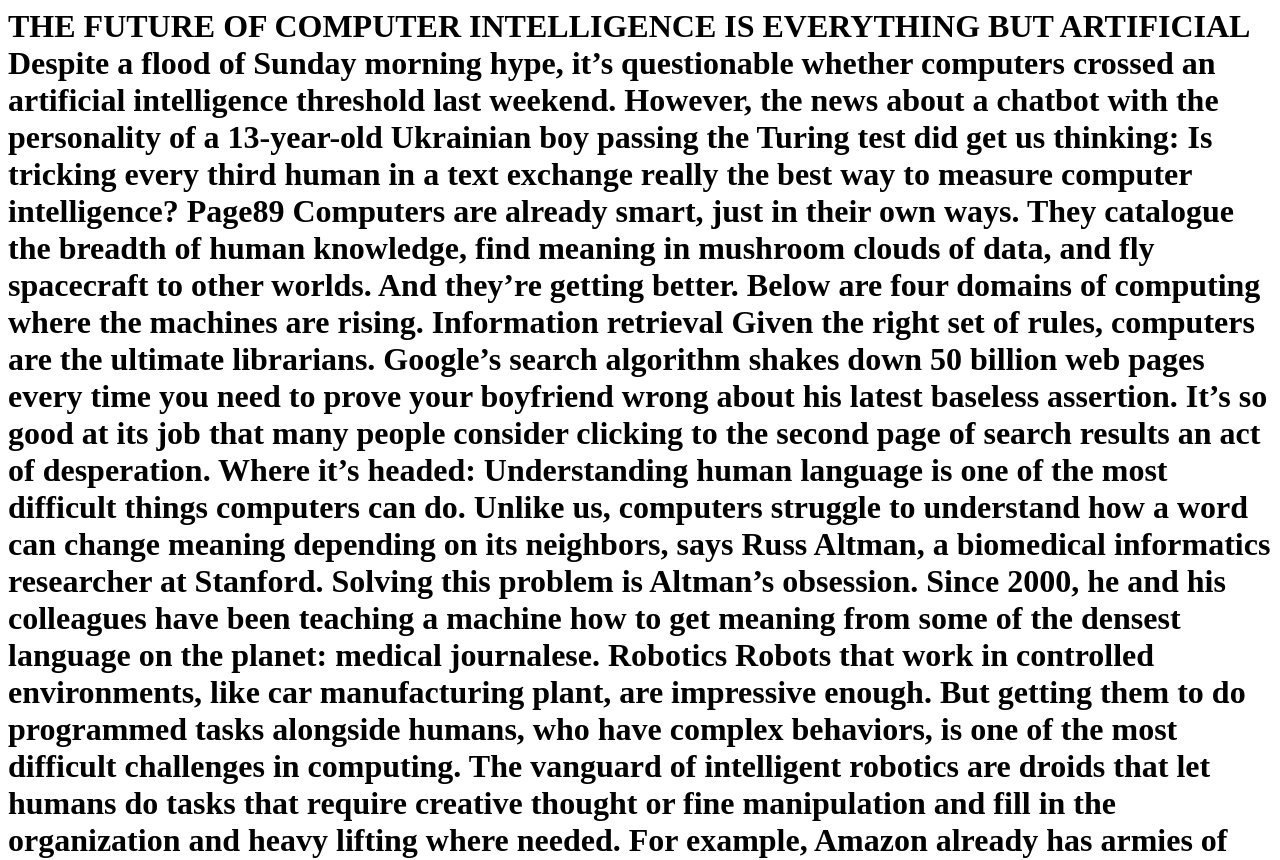
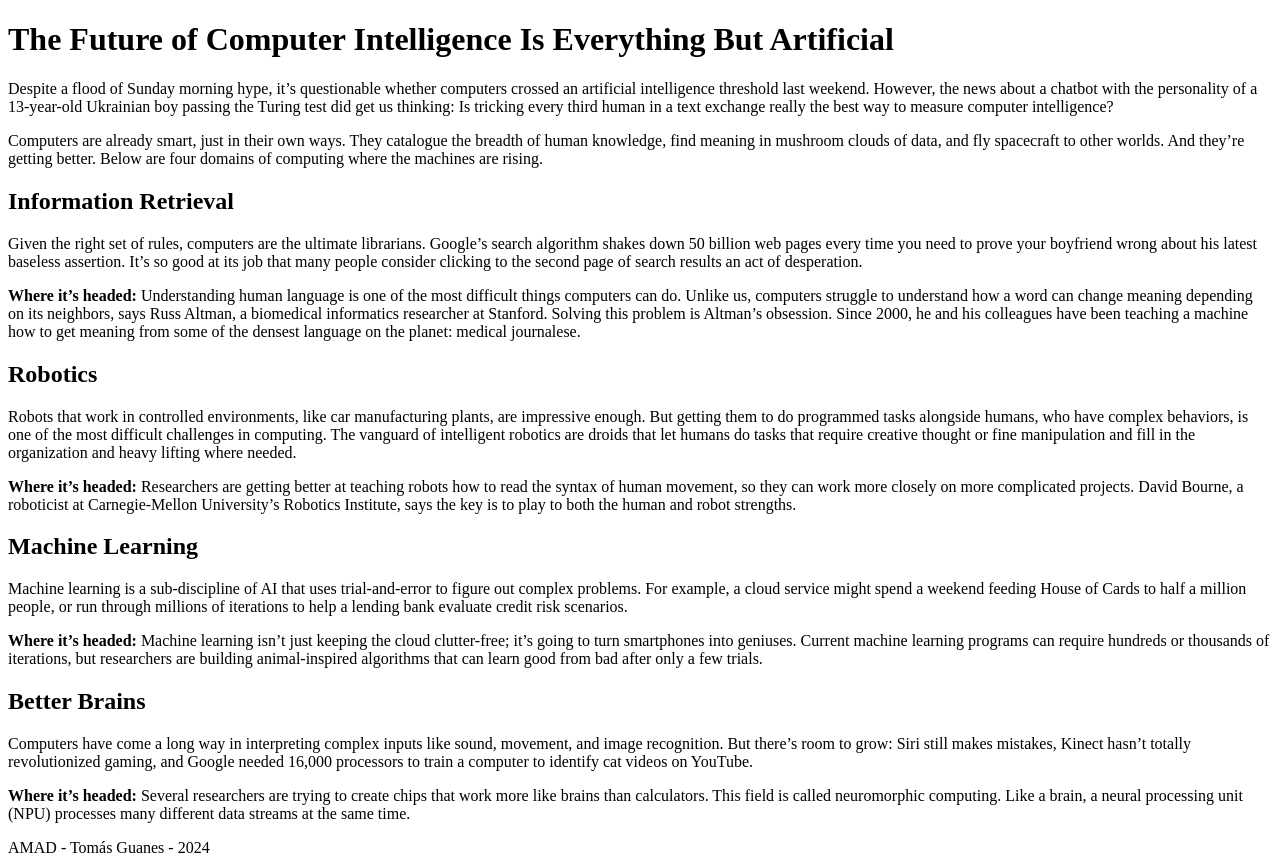
Before and after one commit to tomiguanes/textoLineal, a plain HTML site: page index.html in a window 1280 px wide. Shown: the top 860 px of the page. Drawn offline with Linux system fonts and the light colour scheme.

Commit message:
Update index.html

```diff
--- a/index.html
+++ b/index.html
@@ -1,21 +1,49 @@
-<h1>THE FUTURE OF COMPUTER INTELLIGENCE IS EVERYTHING BUT ARTIFICIAL
-Despite a flood of Sunday morning hype, it’s questionable whether computers crossed an artificial intelligence threshold last weekend. However, the news about a chatbot with the personality of a 13-year-old Ukrainian boy passing the Turing test did get us thinking: Is tricking every third human in a text exchange really the best way to measure computer intelligence? Page89 Computers are already smart, just in their own ways. They catalogue the breadth of human knowledge, find meaning in mushroom clouds of data, and fly spacecraft to other worlds. And they’re getting better. Below are four domains of computing where the machines are rising.
-Information retrieval
-Given the right set of rules, computers are the ultimate librarians. Google’s search algorithm shakes down 50 billion web pages every time you need to prove your boyfriend wrong about his latest baseless assertion. It’s so good at its job that many people consider clicking to the second page of search results an act of desperation. Where it’s headed: Understanding human language is one of the most difficult things computers can do. Unlike us, computers struggle to understand how a word can change meaning depending on its neighbors, says Russ Altman, a biomedical informatics researcher at Stanford. Solving this problem is Altman’s obsession. Since 2000, he and his colleagues have been teaching a machine how to get meaning from some of the densest language on the planet: medical journalese.
- Robotics
-Robots that work in controlled environments, like car manufacturing plant, are impressive enough. But getting them to do programmed tasks alongside humans, who have complex behaviors, is one of the most difficult challenges in computing. The vanguard of intelligent robotics are droids that let humans do tasks that require creative thought or fine manipulation and fill in the organization and heavy lifting where needed. For example, Amazon already has armies of organizational droids that shuttle items for packing from a Manhattan-like grid of shelving towers to human packers.
-Where it’s headed:
-Researchers are getting better at teaching robots how to read the syntax of human movement, so they can work more closely on more complicated projects. David Bourne, a roboticist at Carnegie-Mellon University’s Robotics Institute, says the key is to play to both the human and robot strengths. “A person is actually more dexterous, but a robot can move to an exact position really well.” Bourne made a robotic arm that assists automobile welders. In a trial, the human-robot team assembled a Hummer frame. The robot had a video projector that showed the human exactly where to put different parts and then made perfect, 5-second welds. For more difficult welds, it deferred to its partner. “Together they were able to do the project 10 times faster than a team of three human professionals,” says Bourne.
+<!DOCTYPE html>
+<html lang="es">
+<head>
+    <meta charset="UTF-8">
+    <meta name="viewport" content="width=device-width, initial-scale=1.0">
+    <title>The Future of Computer Intelligence</title>
+    <link rel="stylesheet" href="style.css">
+</head>
+<body>
+    <header>
+        <h1>The Future of Computer Intelligence Is Everything But Artificial</h1>
+    </header>
 
+    <main>
+        <section id="intro">
+            <p>Despite a flood of Sunday morning hype, it’s questionable whether computers crossed an artificial intelligence threshold last weekend. However, the news about a chatbot with the personality of a 13-year-old Ukrainian boy passing the Turing test did get us thinking: Is tricking every third human in a text exchange really the best way to measure computer intelligence?</p>
+            <p>Computers are already smart, just in their own ways. They catalogue the breadth of human knowledge, find meaning in mushroom clouds of data, and fly spacecraft to other worlds. And they’re getting better. Below are four domains of computing where the machines are rising.</p>
+        </section>
 
-Machine Learning
- Machine learning is a sub-discipline of AI that uses trial-and-error to figure out complex problems. For example, a cloud service might spend a weekend feeding House of Cards to half a million people, or run through millions of iterations to help a lending bank evaluate credit risk scenarios. Getting data to flow to the right places requires constant adaptation to respond to the network’s shifting bandwidth bottlenecks. Cloud providers like Amazon use algorithms to learn from the varying demands, so the bitrate stays high.
-Where it’s headed:
-Machine learning isn’t just keeping the cloud clutter-free; it’s going to turn smart phones into geniuses. Current machine learning programs can require hundreds or thousands of iterations, but researchers are building animal-inspired algorithms that can learn good from bad after only a few trials.
+        <section id="info-retrieval">
+            <h2>Information Retrieval</h2>
+            <p>Given the right set of rules, computers are the ultimate librarians. Google’s search algorithm shakes down 50 billion web pages every time you need to prove your boyfriend wrong about his latest baseless assertion. It’s so good at its job that many people consider clicking to the second page of search results an act of desperation.</p>
+            <p><strong>Where it’s headed:</strong> Understanding human language is one of the most difficult things computers can do. Unlike us, computers struggle to understand how a word can change meaning depending on its neighbors, says Russ Altman, a biomedical informatics researcher at Stanford. Solving this problem is Altman’s obsession. Since 2000, he and his colleagues have been teaching a machine how to get meaning from some of the densest language on the planet: medical journalese.</p>
+        </section>
 
-Better brains
-Computers have come a long way in interpreting complex inputs like sound, movement, and image recognition. But there’s room to grow: Siri still makes mistakes, Kinect hasn’t totally revolutionized gaming, and Google needed 16,000 processors to train a computer to identify cat videos on YouTube. This is mostly because things like language and kittens can’t be easily reduced to binary equations. But new processors could process with logic more akin to the way neurons work—passing along many different information streams in parallel.
+        <section id="robotics">
+            <h2>Robotics</h2>
+            <p>Robots that work in controlled environments, like car manufacturing plants, are impressive enough. But getting them to do programmed tasks alongside humans, who have complex behaviors, is one of the most difficult challenges in computing. The vanguard of intelligent robotics are droids that let humans do tasks that require creative thought or fine manipulation and fill in the organization and heavy lifting where needed.</p>
+            <p><strong>Where it’s headed:</strong> Researchers are getting better at teaching robots how to read the syntax of human movement, so they can work more closely on more complicated projects. David Bourne, a roboticist at Carnegie-Mellon University’s Robotics Institute, says the key is to play to both the human and robot strengths.</p>
+        </section>
 
-Where it’s headed:
-Several researchers are trying to create chips that work more like brains than calculators. This field is called neuromorphic computing. Like a brain, a neural processing unit (NPU) processes many different data streams at the same time. The end goal is to have devices that can read complex sensory information (like voices and flailing limbs) at a fraction of the computational cost of traditional chips. This means that Siri’s daughter will be able to answer your questions faster, with less prompting, and without being as much of a drain on your battery. These NPUs will run alongside traditional, binary CPUs, which will still be essential for running things like operating systems and tip calculators.
-</h1>
+        <section id="machine-learning">
+            <h2>Machine Learning</h2>
+            <p>Machine learning is a sub-discipline of AI that uses trial-and-error to figure out complex problems. For example, a cloud service might spend a weekend feeding House of Cards to half a million people, or run through millions of iterations to help a lending bank evaluate credit risk scenarios.</p>
+            <p><strong>Where it’s headed:</strong> Machine learning isn’t just keeping the cloud clutter-free; it’s going to turn smartphones into geniuses. Current machine learning programs can require hundreds or thousands of iterations, but researchers are building animal-inspired algorithms that can learn good from bad after only a few trials.</p>
+        </section>
+
+        <section id="better-brains">
+            <h2>Better Brains</h2>
+            <p>Computers have come a long way in interpreting complex inputs like sound, movement, and image recognition. But there’s room to grow: Siri still makes mistakes, Kinect hasn’t totally revolutionized gaming, and Google needed 16,000 processors to train a computer to identify cat videos on YouTube.</p>
+            <p><strong>Where it’s headed:</strong> Several researchers are trying to create chips that work more like brains than calculators. This field is called neuromorphic computing. Like a brain, a neural processing unit (NPU) processes many different data streams at the same time.</p>
+        </section>
+    </main>
+
+    <footer>
+        <p>AMAD - Tomás Guanes - 2024</p>
+    </footer>
+</body>
+</html>
```
